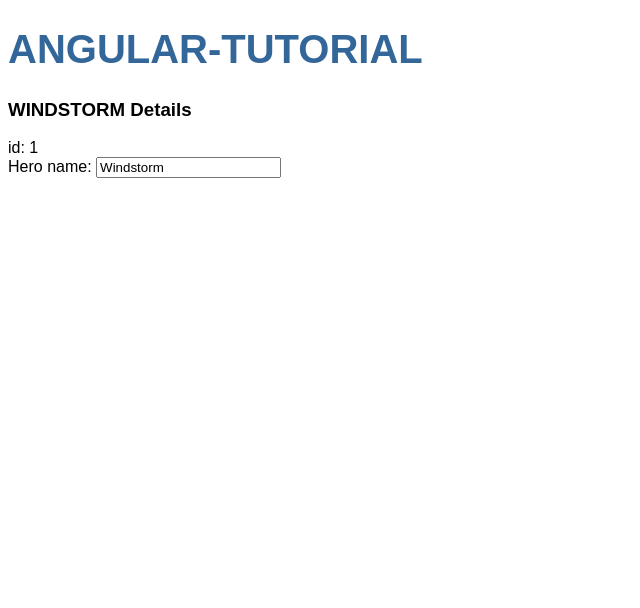
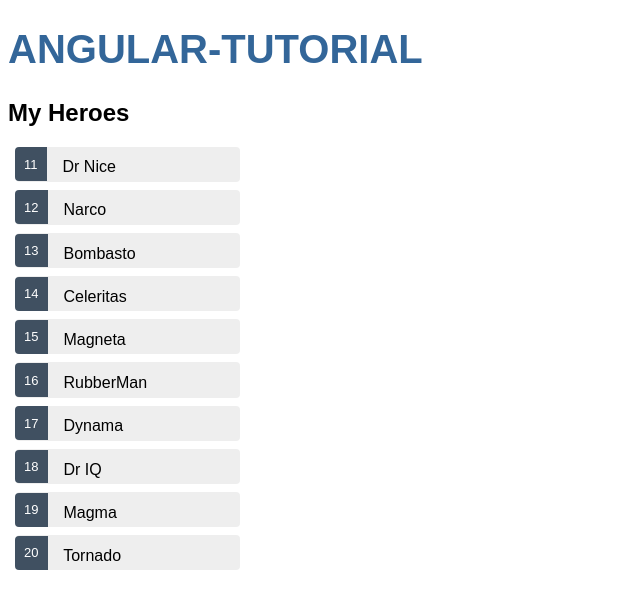
Before and after one commit to paoloventuri91/tour-of-heroes, an Angular app: page / in a window 1280 px wide. Shown: the top 608 px of the page, without its empty margins (0-640 px from the left). Built offline with nearby package versions, Linux system fonts and the light colour scheme.

Commit message:
mostrare una lista di elementi

```diff
--- a/src/app/heroes/heroes.component.css
+++ b/src/app/heroes/heroes.component.css
@@ -0,0 +1,52 @@
+/* HeroesComponent's private CSS styles */
+.heroes {
+    margin: 0 0 2em 0;
+    list-style-type: none;
+    padding: 0;
+    width: 15em;
+  }
+  .heroes li {
+    cursor: pointer;
+    position: relative;
+    left: 0;
+    background-color: #EEE;
+    margin: .5em;
+    padding: .3em 0;
+    height: 1.6em;
+    border-radius: 4px;
+  }
+  .heroes li:hover {
+    color: #2c3a41;
+    background-color: #e6e6e6;
+    left: .1em;
+  }
+  .heroes li.selected {
+    background-color: black;
+    color: white;
+  }
+  .heroes li.selected:hover {
+    background-color: #505050;
+    color: white;
+  }
+  .heroes li.selected:active {
+    background-color: black;
+    color: white;
+  }
+  .heroes .badge {
+    display: inline-block;
+    font-size: small;
+    color: white;
+    padding: 0.8em 0.7em 0 0.7em;
+    background-color:#405061;
+    line-height: 1em;
+    position: relative;
+    left: -1px;
+    top: -4px;
+    height: 1.8em;
+    margin-right: .8em;
+    border-radius: 4px 0 0 4px;
+  }
+
+  input {
+    padding: .5rem;
+  }
--- a/src/app/heroes/heroes.component.html
+++ b/src/app/heroes/heroes.component.html
@@ -1,6 +1,6 @@
-<h3>{{hero.name | uppercase }} Details</h3>
-<div><span>id: </span>{{hero.id}}</div>
-<div>
-    <label for="name">Hero name: </label>
-    <input id="name" [(ngModel)]="hero.name" placeholder="name">
-  </div>
+<h2>My Heroes</h2>
+<ul class="heroes">
+  <li *ngFor="let hero of heroes">
+    <span class="badge">{{hero.id}}</span> {{hero.name}}
+  </li>
+</ul>
--- a/src/app/heroes/heroes.component.ts
+++ b/src/app/heroes/heroes.component.ts
@@ -1,18 +1,14 @@
 import { Component, OnInit } from '@angular/core';
-import { Hero } from '../hero';
+import { HEROES } from '../mock-heroes';
 
 @Component({
   selector: 'app-heroes',
   templateUrl: './heroes.component.html',
   styleUrls: ['./heroes.component.css']
 })
+
 export class HeroesComponent implements OnInit {
-  hero: Hero = {
-    id: 1,
-    name: 'Windstorm'
-  };
-
-  constructor() { }
+  heroes = HEROES;
 
   ngOnInit() {
   }
--- /dev/null
+++ b/src/app/mock-heroes.ts
@@ -0,0 +1,14 @@
+import { Hero } from './hero';
+
+export const HEROES: Hero[] = [
+  { id: 11, name: 'Dr Nice' },
+  { id: 12, name: 'Narco' },
+  { id: 13, name: 'Bombasto' },
+  { id: 14, name: 'Celeritas' },
+  { id: 15, name: 'Magneta' },
+  { id: 16, name: 'RubberMan' },
+  { id: 17, name: 'Dynama' },
+  { id: 18, name: 'Dr IQ' },
+  { id: 19, name: 'Magma' },
+  { id: 20, name: 'Tornado' }
+];
```
